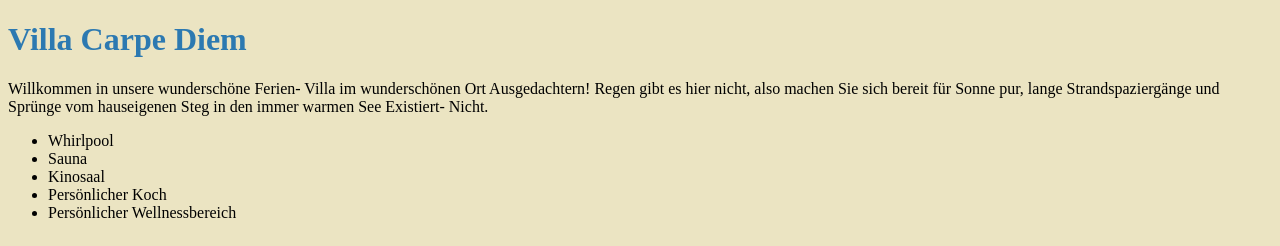
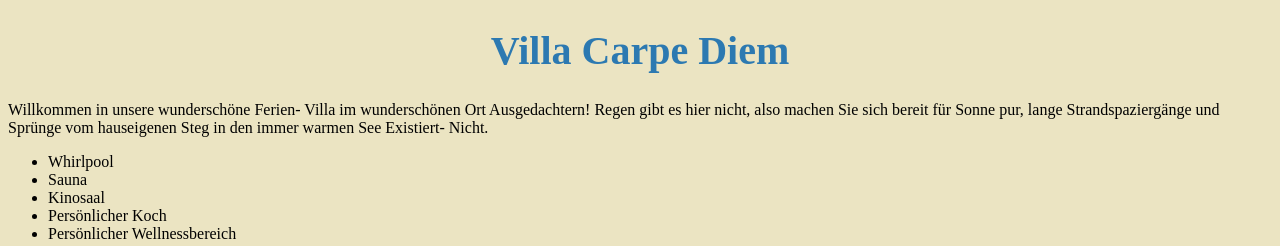
Before and after one commit to JOBO1205/HomePage_, a website: page index.html in a window 1280 px wide. Shown: the top 246 px of the page. Drawn offline with Linux system fonts and the light colour scheme.

Commit message:
add font

```diff
--- a/index.html
+++ b/index.html
@@ -2,21 +2,18 @@
 <html lang="en">
 
 <head>
+  <link rel="stylesheet" type="text/css" href="styles.css">
+
   <title>Home</title>
   <meta charset="UTF-8" />
   <meta name="viewport" content="width=device-width" />
 </head>
-<style>
-  body {
-    background-color: #ebe4c2;
-  }
-</style>
 
 <body>
 
   <h1 style="color:#2c79b1;"> Villa Carpe Diem </h1>
 
-
+  </head>
   <p>
     Willkommen in unsere wunderschöne Ferien- Villa im wunderschönen Ort
     Ausgedachtern! Regen gibt es hier nicht, also machen Sie sich bereit für
--- a/styles.css
+++ b/styles.css
@@ -1,3 +1,8 @@
-<style>
+
     body {background-color: #ebe4c2;}
-  </style>
+
+    h1{
+        text-align: center;
+        font-weight: bold;
+        font-size: 30pt;
+    }
```
